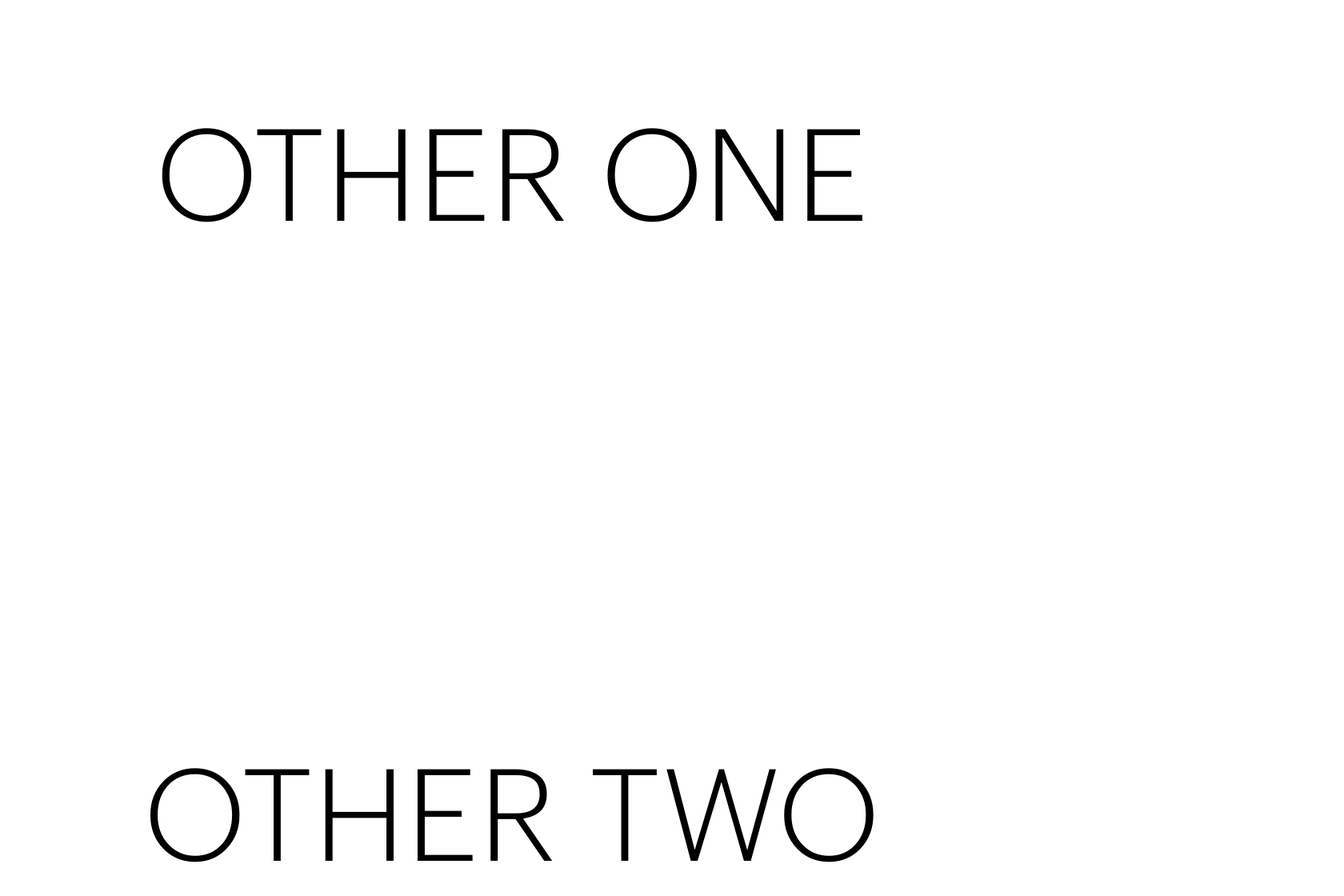
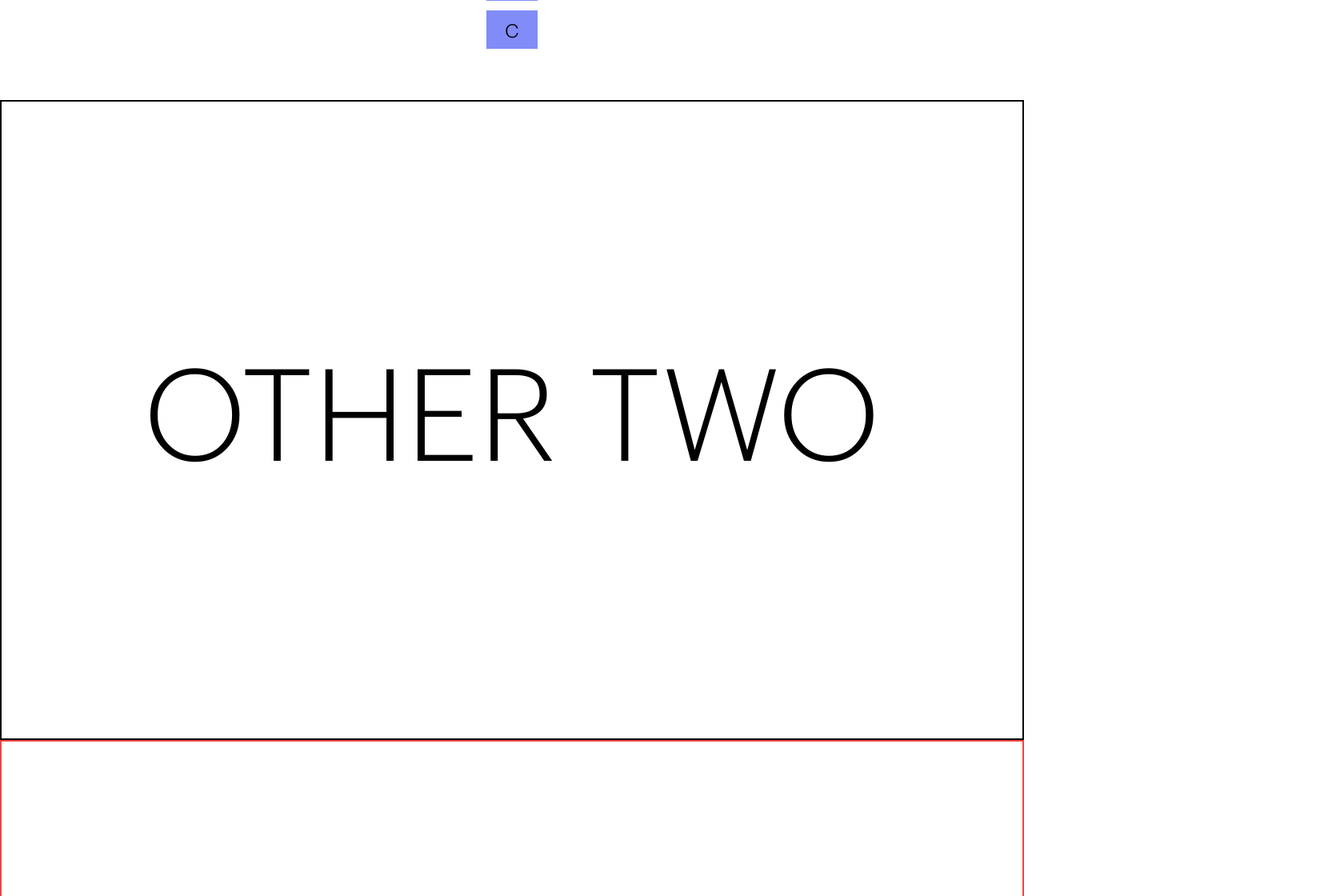
Before and after one commit to ahmedrimon/anonno--portfolio, a Next.js app: page / in a window 1280 px wide. Shown: the part 1620-2740 px from the top of the page at 80% size, 1680 px wide, since content can reach past the window. Built offline with nearby package versions, Linux system fonts and the light colour scheme.

Commit message:
work done

```diff
--- a/components/Screen/Screen.tsx
+++ b/components/Screen/Screen.tsx
@@ -3,21 +3,32 @@ import { useEffect, useRef } from "react"
 import { gsap } from "gsap";
 
 gsap.registerPlugin(ScrollTrigger);
+gsap.defaults({ ease: "none", duration: 2 })
 
 export default function Screen() {
 
      const first = useRef();
+     const tl = gsap.timeline()
 
      useEffect(() => {
           gsap.to(".firstBox", {
                scrollTrigger: {
                     trigger: ".firstBox",
                     toggleActions: "restart none none none",
+                    start: "top center",
+                    end: "top 100px",
+                    scrub: true,
+                    pin: true,
+                    markers: true
                },
                x: 400,
                duration: 3,
                rotation: 360
           })
+
+          tl.from(".orange", { xPercent: -100 })
+               .from(".purple", { xPercent: 100 })
+               .from(".green", { yPercent: -100 })
      }, [])
 
      return <section>
@@ -33,5 +44,15 @@ export default function Screen() {
                     <div className="flex justify-center items-center font-graphik text-[2em] bg-indigo-400 mt-3 w-[5%]">c</div>
                </div>
           </main>
+          {/* Starting Pin */}
+          <section className="flex justify-center items-center h-screen border-2 border-black">
+               <h1 className="font-graphik font-normal text-[10em] uppercase">Other two</h1>
+          </section>
+          <section className="flex justify-center items-center h-screen border-2 border-red-500">
+               <h1 className="font-graphik font-normal text-[10em] uppercase">Other three</h1>
+          </section>
+          <section className="flex justify-center items-center h-screen border-2 border-yellow-500">
+               <h1 className="font-graphik font-normal text-[10em] uppercase">Other four</h1>
+          </section>
      </section>
 }
--- a/components/ScreenFour/ScreenFour.tsx
+++ /dev/null
@@ -1,5 +0,0 @@
-export default function ScreenFour() {
-     return <section className="flex justify-center items-center h-screen">
-          <h1 className="font-graphik font-normal text-[10em] uppercase">Other four</h1>
-     </section>
-}
--- a/components/ScreenThree/ScreenThree.tsx
+++ /dev/null
@@ -1,5 +0,0 @@
-export default function ScreenThree() {
-     return <section className="flex justify-center items-center h-screen">
-          <h1 className="font-graphik font-normal text-[10em] uppercase">Other two</h1>
-     </section>
-}
--- a/components/ScreenTwo/ScreenTwo.tsx
+++ /dev/null
@@ -1,5 +0,0 @@
-export default function ScreenTwo() {
-     return <section className="flex justify-center items-center h-screen">
-          <h1 className="font-graphik font-normal text-[10em] uppercase">Other one</h1>
-     </section>
-}
--- a/pages/index.tsx
+++ b/pages/index.tsx
@@ -1,10 +1,6 @@
 import Hero from "../components/Hero/Hero";
 import Navbar from "../components/Navbar/Navbar";
 import Screen from "../components/Screen/Screen";
-import ScreenTwo from "../components/ScreenTwo/ScreenTwo";
-import ScreenThree from './../components/ScreenThree/ScreenThree';
-import ScreenFour from './../components/ScreenFour/ScreenFour';
-
 
 export default function Home() {
 
@@ -15,9 +11,6 @@ export default function Home() {
                <Hero />
           </div>
           <Screen />
-          <ScreenTwo />
-          <ScreenThree />
-          <ScreenFour />
      </div>
 }
 // #F7ECDD
```
